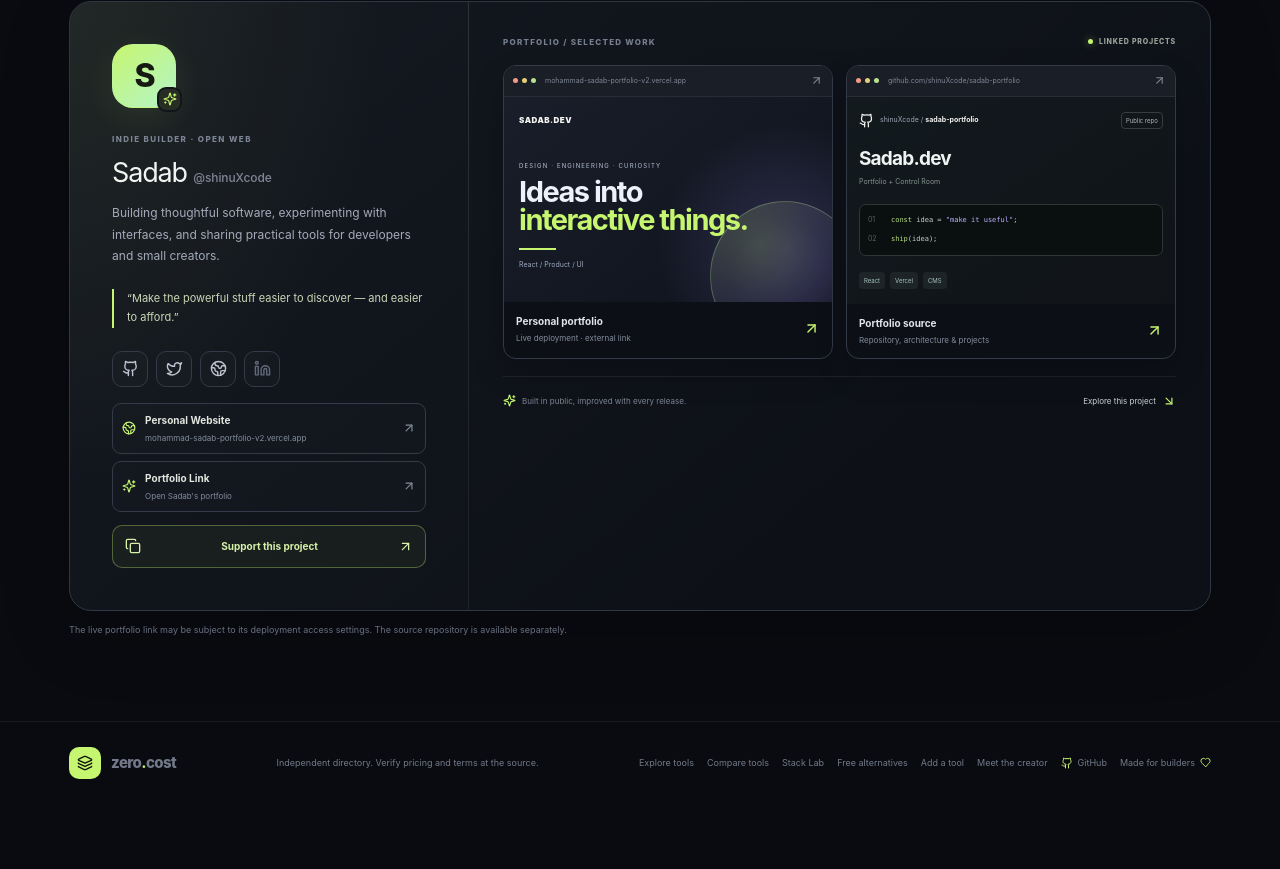
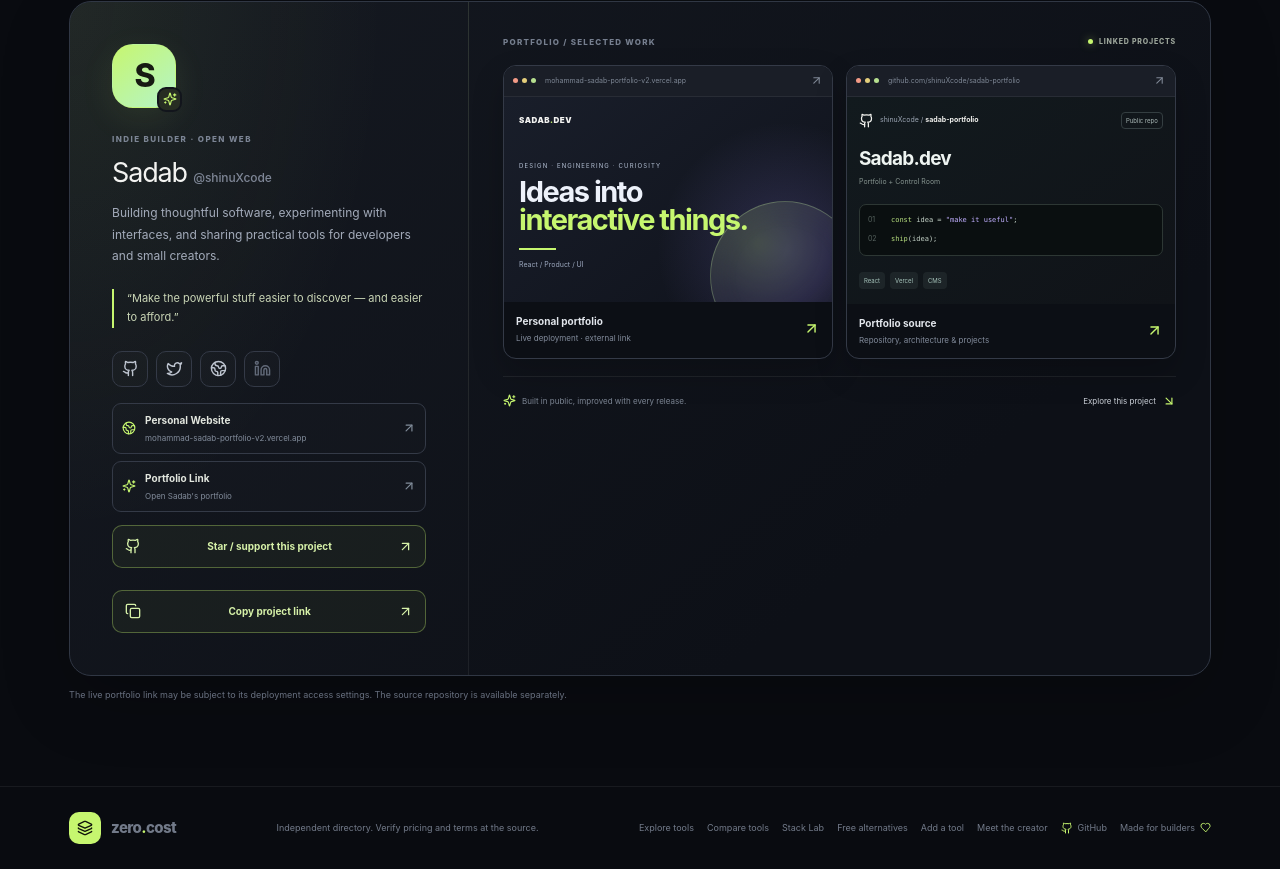
Before and after one commit to shinuXcode/-awesome-free-stack, a Next.js app: page /creator in a window 1280 px wide. Shown: the part 722-1591 px from the top of the page. Before the commit the page ends 1526 px from the top, so only its background shows below. Built offline with nearby package versions, Linux system fonts and the light colour scheme.

Commit message:
Make creator support action open the GitHub stargazers page

```diff
--- a/components/FounderSection.tsx
+++ b/components/FounderSection.tsx
@@ -46,7 +46,8 @@
             <a href={portfolioUrl} target="_blank" rel="noreferrer"><Globe2 size={14} /><span><b>Personal Website</b><small>mohammad-sadab-portfolio-v2.vercel.app</small></span><ArrowUpRight size={14} /></a>
             <a href={portfolioUrl} target="_blank" rel="noreferrer"><Sparkles size={14} /><span><b>Portfolio Link</b><small>Open Sadab's portfolio</small></span><ArrowUpRight size={14} /></a>
           </div>
-          <button type="button" className="support-button" onClick={copyProjectLink}>{copied ? <Check size={16} /> : <Copy size={16} />}{copied ? "Project link copied" : "Support this project"}<ArrowUpRight size={15} /></button>
+          <a className="support-button" href={sourceUrl + "/stargazers"} target="_blank" rel="noreferrer"><Github size={16} /> Star / support this project <ArrowUpRight size={15} /></a>
+          <button type="button" className="support-button support-copy-button" onClick={copyProjectLink}>{copied ? <Check size={16} /> : <Copy size={16} />}{copied ? "Project link copied" : "Copy project link"}<ArrowUpRight size={15} /></button>
         </div>
 
         <div className="portfolio-showcase">
```
